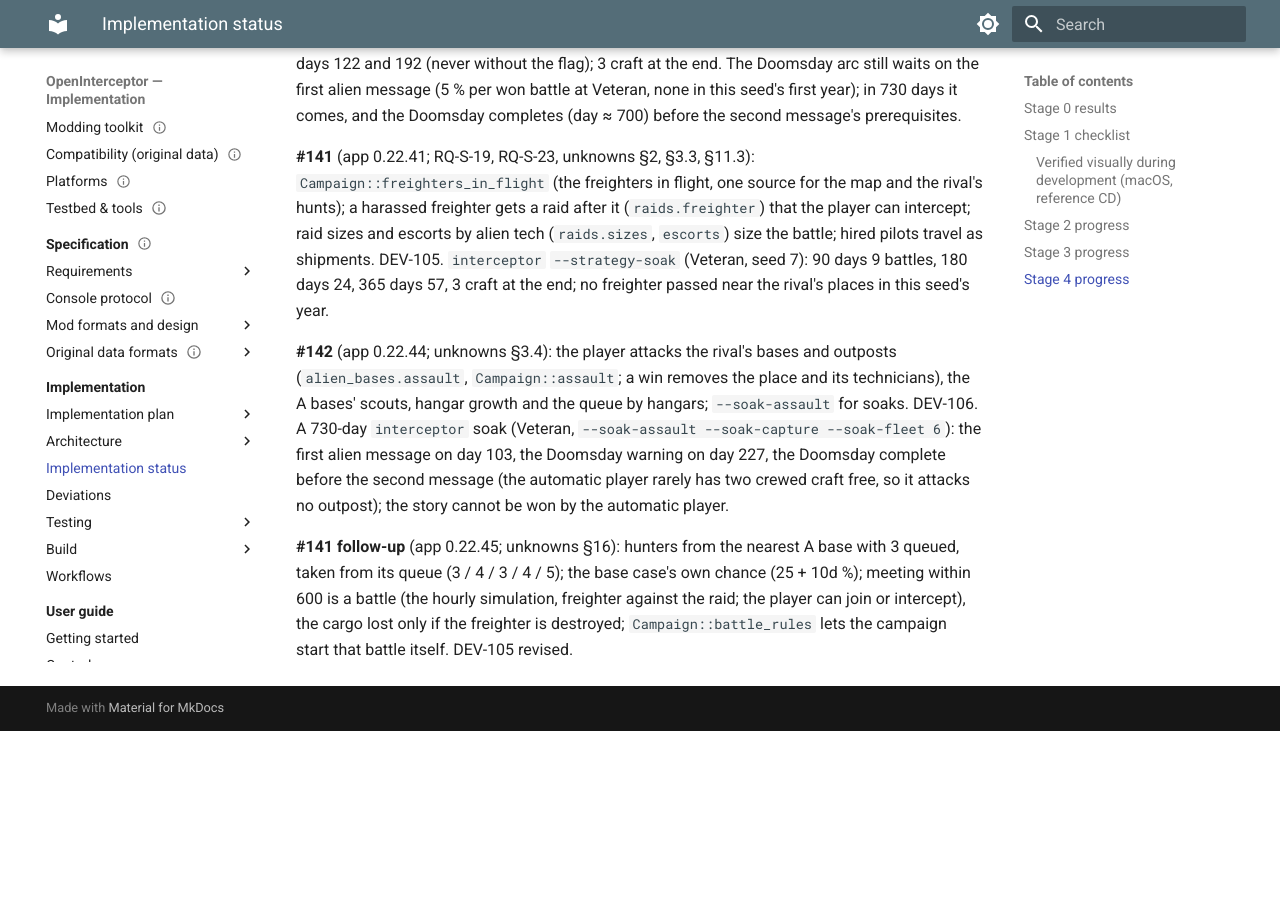
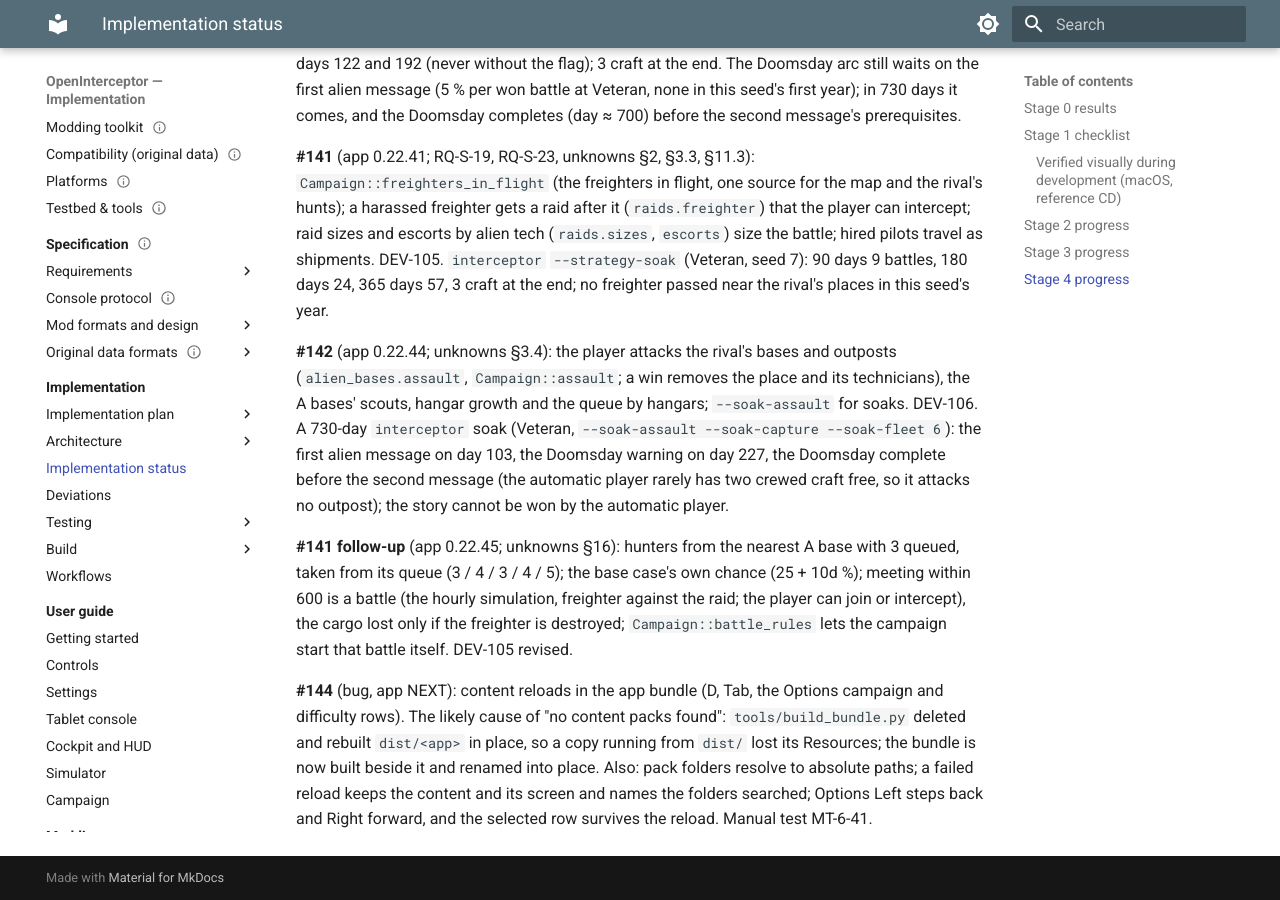
Before and after one commit to bbogovich/OpenInterceptor, an MkDocs documentation site: the page built from docs/implementation/status.md, in a window 1280 px wide and 900 px high, scrolled down 38813 px. Built offline with MkDocs 1.6.1 and Material for MkDocs 9.7.7, drawn with Linux system fonts in a browser that asks for light colours; before the commit the page ends 39544 px from its top, so only the background shows below that.

Commit message:
Content reload in the bundle: manual test, status, unit tests (#144, app NEXT)
Issue: #144

Co-Authored-By: Claude Opus 5.5 <noreply@anthropic.com>

```diff
--- a/docs/implementation/status.md
+++ b/docs/implementation/status.md
@@ -762,3 +762,10 @@ from its queue (3 / 4 / 3 / 4 / 5); the base case's own chance (25 + 10d %); mee
 battle (the hourly simulation, freighter against the raid; the player can join or intercept), the
 cargo lost only if the freighter is destroyed; `Campaign::battle_rules` lets the campaign start that
 battle itself. DEV-105 revised.
+
+**#144** (bug, app NEXT): content reloads in the app bundle (D, Tab, the Options campaign and
+difficulty rows). The likely cause of "no content packs found": `tools/build_bundle.py` deleted and
+rebuilt `dist/<app>` in place, so a copy running from `dist/` lost its Resources; the bundle is now
+built beside it and renamed into place. Also: pack folders resolve to absolute paths; a failed
+reload keeps the content and its screen and names the folders searched; Options Left steps back
+and Right forward, and the selected row survives the reload. Manual test MT-6-41.
```
Also changed, not shown: docs/implementation/testing/manual-tests.md (+8 -0 lines), docs/implementation/testing/unit-tests.md (+3 -0 lines).
